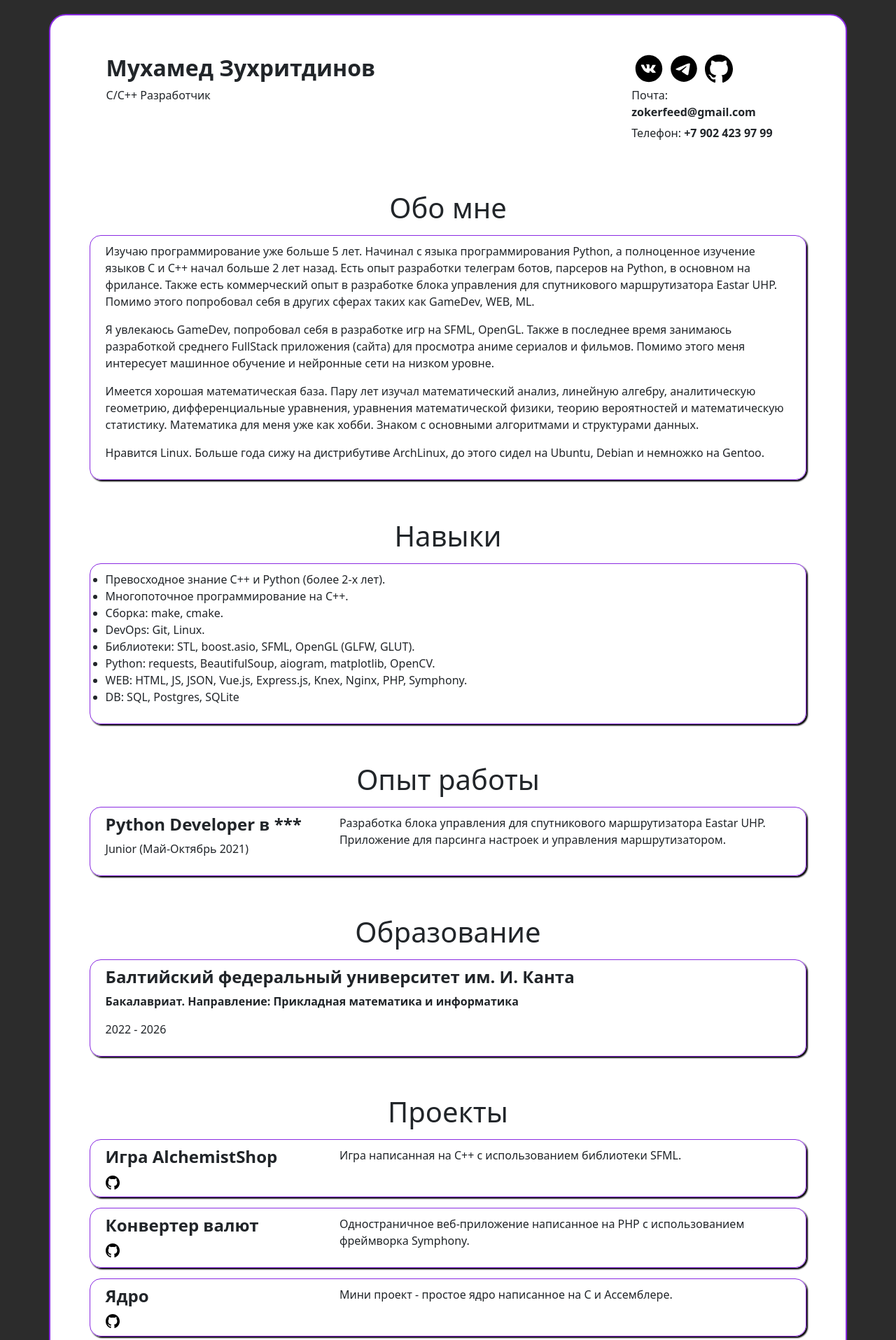
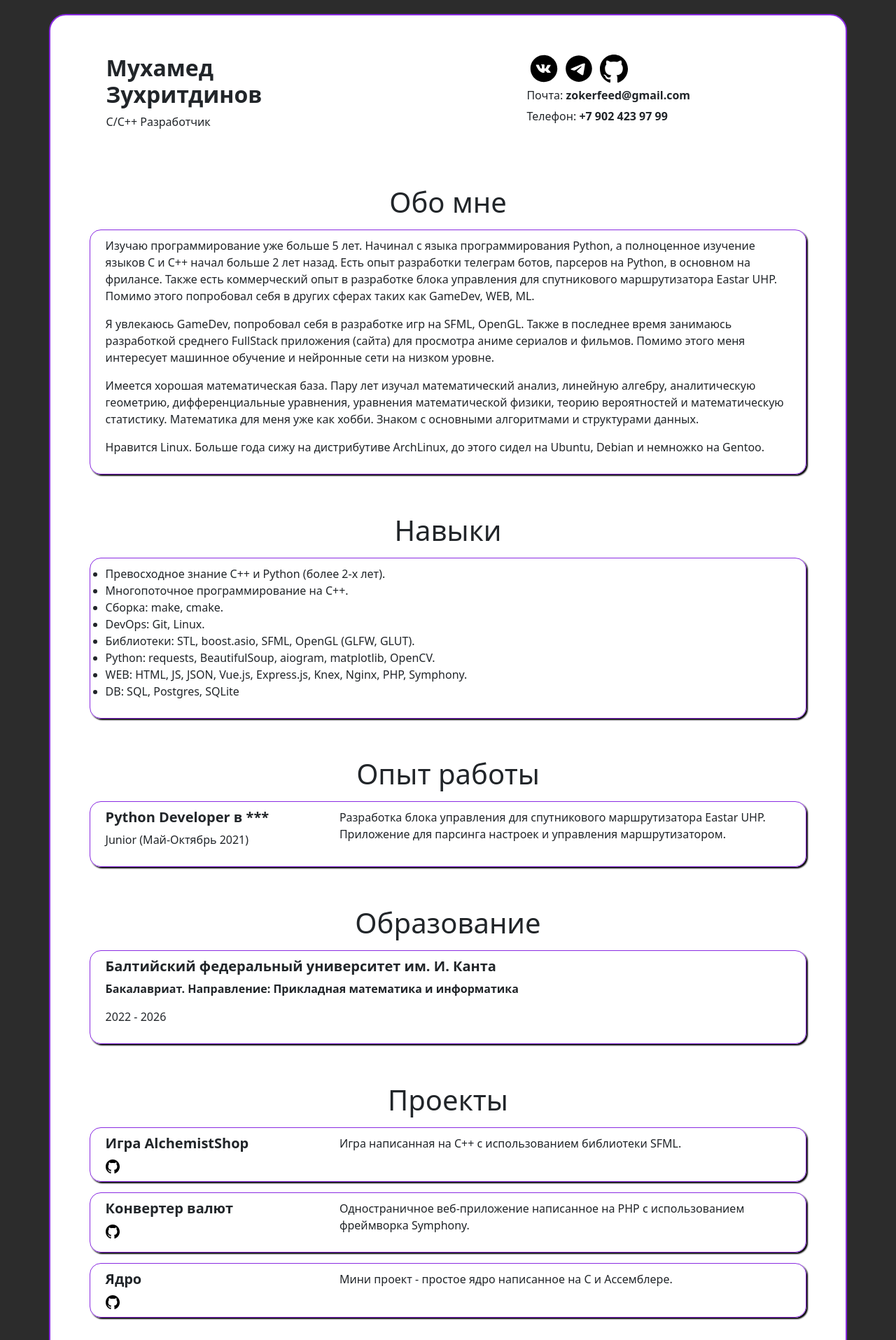
Before and after one commit to AliceZed8/alicezed8page, a plain HTML site: page index.html in a window 1280 px wide. Shown: the top 1915 px of the page at 70% size. Drawn offline with nearby package versions, Linux system fonts and the light colour scheme.

Commit message:
fixed header

```diff
--- a/index.html
+++ b/index.html
@@ -11,11 +11,11 @@
     <body>
         <div class="container">
             <div class="row justify-content-between header-row">
-                <div class="col-8 header-left">
+                <div class="header-left">
                     <h2><b>Мухамед Зухритдинов</b></h2>
                     <p>С/C++ Разработчик</p>
                 </div>
-                <div class="col-3 header-right">
+                <div class="header-right">
                     <ul class="contacts">
                         <li>
                             <a href="https://vk.com/m1stress.death">
@@ -83,7 +83,7 @@
                 <h1>Опыт работы</h1>
                 <div class="row justify-content-between exp-row">
                     <div class="col-4 details">
-                        <h4><b>Python Developer в ***</b></h4>
+                        <h5><b>Python Developer в ***</b></h5>
                         <p>Junior (Май-Октябрь 2021)</p>
                     </div>
                     <div class="col-8 content">
@@ -97,7 +97,7 @@
             <div class="education">
                 <h1>Образование</h1>
                 <div class="row edu-row">
-                    <h4><b>Балтийский федеральный университет им. И. Канта</b></h4>
+                    <h5><b>Балтийский федеральный университет им. И. Канта</b></h5>
                     <p><b>Бакалавриат. Направление: Прикладная математика и информатика</b></p>
                     <p>2022 - 2026</p>
                 </div>
@@ -106,7 +106,7 @@
                 <h1>Проекты</h1>
                 <div class="row justify-content-between project-row">
                     <div class="col-4">
-                        <h4><b>Игра AlchemistShop</b></h4>
+                        <h5><b>Игра AlchemistShop</b></h5>
                         <a href="https://github.com/AliceZed8/some_engine">
                             <img class="github-mini-ico" src="github.svg" />
                         </a>
@@ -119,7 +119,7 @@
                 </div>
                 <div class="row justify-content-between project-row">
                     <div class="col-4">
-                        <h4><b>Конвертер валют</b></h4>
+                        <h5><b>Конвертер валют</b></h5>
                         <a href="https://github.com/AliceZed8/converter">
                             <img class="github-mini-ico" src="github.svg" />
                         </a>
@@ -132,7 +132,7 @@
                 </div>
                 <div class="row justify-content-between project-row">
                     <div class="col-4">
-                        <h4><b>Ядро</b></h4>
+                        <h5><b>Ядро</b></h5>
                         <a href="https://github.com/AliceZed8/SimpeKernel">
                             <img class="github-mini-ico" src="github.svg" />
                         </a>
--- a/styles.css
+++ b/styles.css
@@ -17,7 +17,16 @@ body {
 .header-row {
     margin: 5%;
     display: flex;
+    flex-wrap: wrap;
+
 }
+
+.header-left, .header-right {
+    display: flex;
+    flex-direction: column;
+    width: 400px;
+}
+
 
 
 .contacts li {
```
